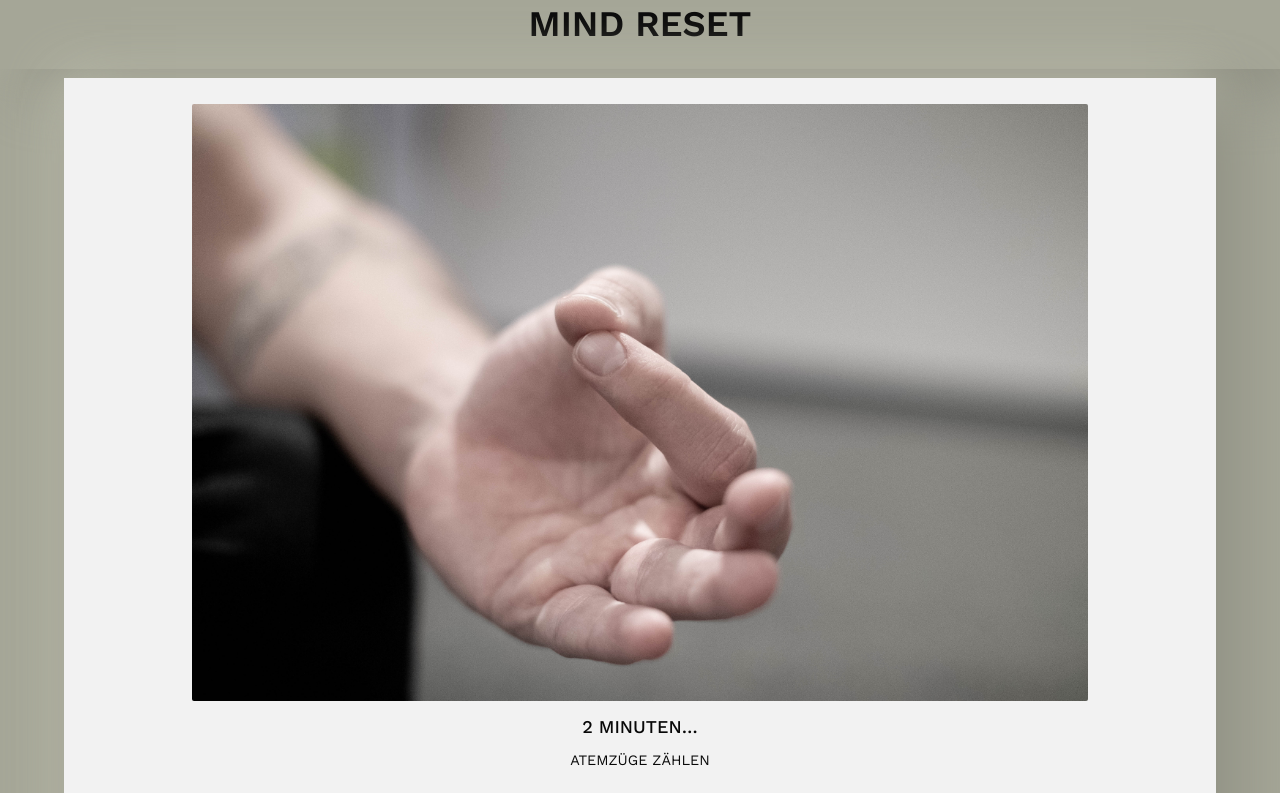
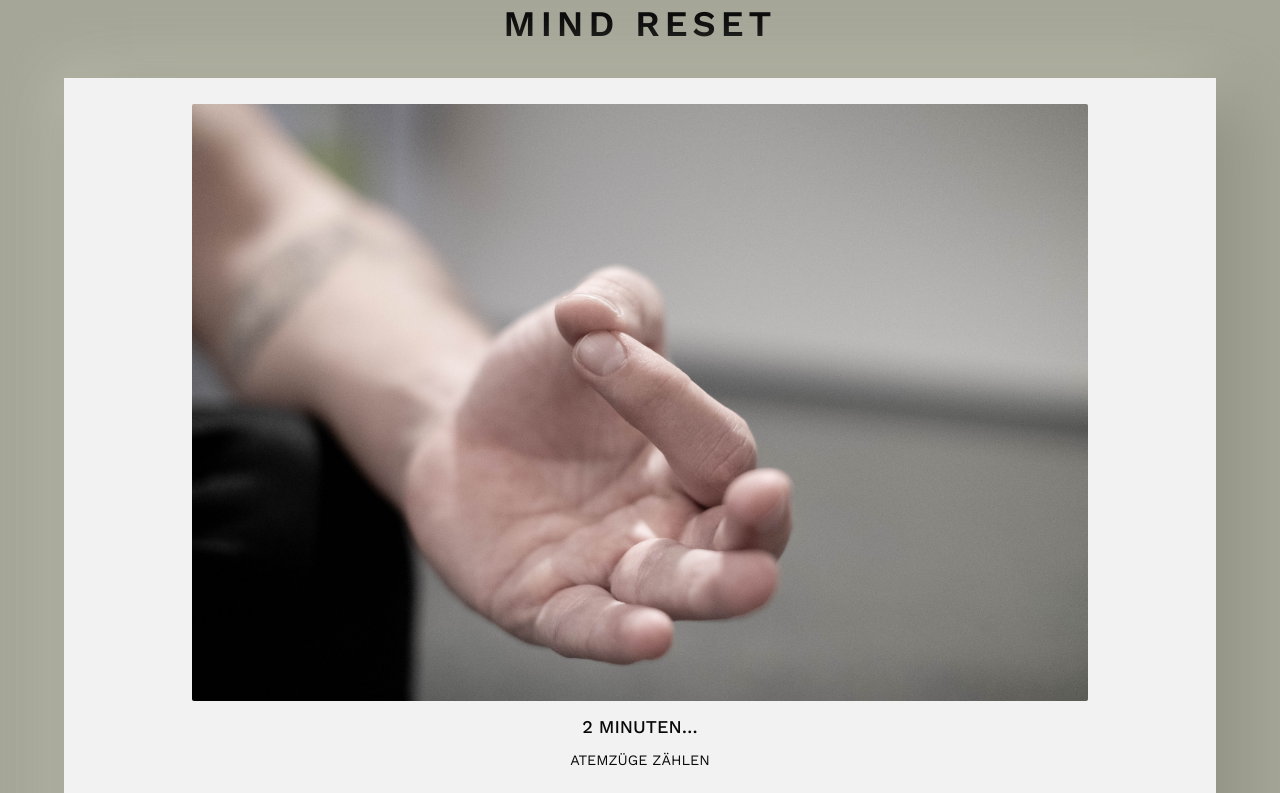
Before and after one commit to dajanaheinze/capstone-project, a React (Create React App) app: page / in a window 1280 px wide. Shown: the top 793 px of the page. Built offline with nearby package versions, Linux system fonts and the light colour scheme.

Commit message:
Add Header to Storybook

```diff
--- a/src/App.js
+++ b/src/App.js
@@ -1,11 +1,11 @@
 import styled from 'styled-components/macro'
-import HeaderWrapper from './components/Header'
+import Header from './components/Header'
 import TutorialPage from './components/TutorialPage'
 
 export default function App() {
   return (
     <PageLayout>
-      <HeaderWrapper />
+      <Header headline="Mind Reset" />
       <TutorialPage />
     </PageLayout>
   )
--- a/src/components/Header.js
+++ b/src/components/Header.js
@@ -2,24 +2,23 @@ import React from 'react'
 import styled from 'styled-components/macro'
 //import 'imageheader' from '../images/header.png'
 
-export default function Header() {
+export default function Header({ headline }) {
   return (
     <HeaderWrapper>
-      <Headline>Mind Reset</Headline>
+      <HeaderTitle>{headline}</HeaderTitle>
     </HeaderWrapper>
   )
 }
 
 const HeaderWrapper = styled.div`
   background-color: var(--primary-background);
-  box-shadow: 20px 20px 60px var(--primary-shadow),
-    -10px -10px 50px var(--secondary-shadow);
   width: 100%;
 `
 
-const Headline = styled.h1`
+const HeaderTitle = styled.h1`
   color: var(--primary-text);
   font-weight: 600;
+  letter-spacing: 5px;
+  text-align: center;
   text-transform: uppercase;
-  text-align: center;
 `
```
Also changed, not shown: 2 other files (tests, documents, lock files or other folders).
